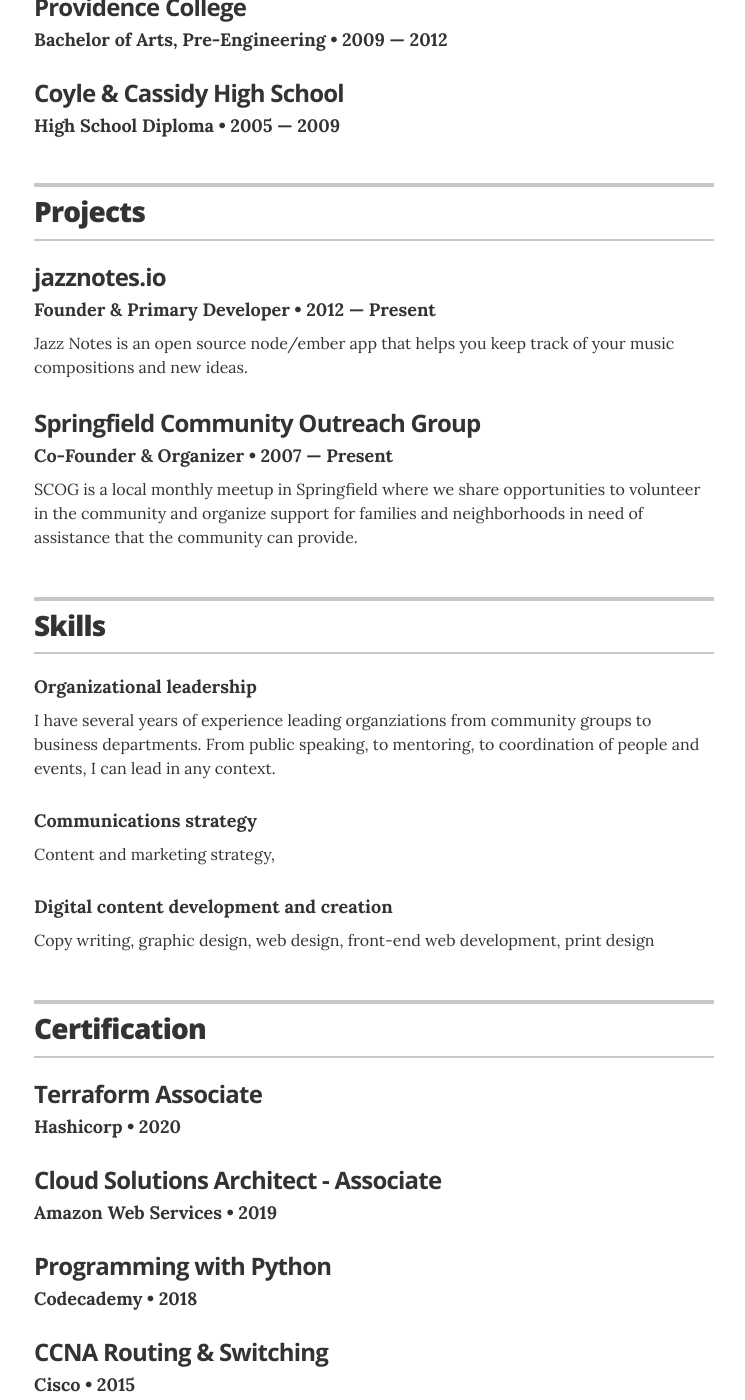
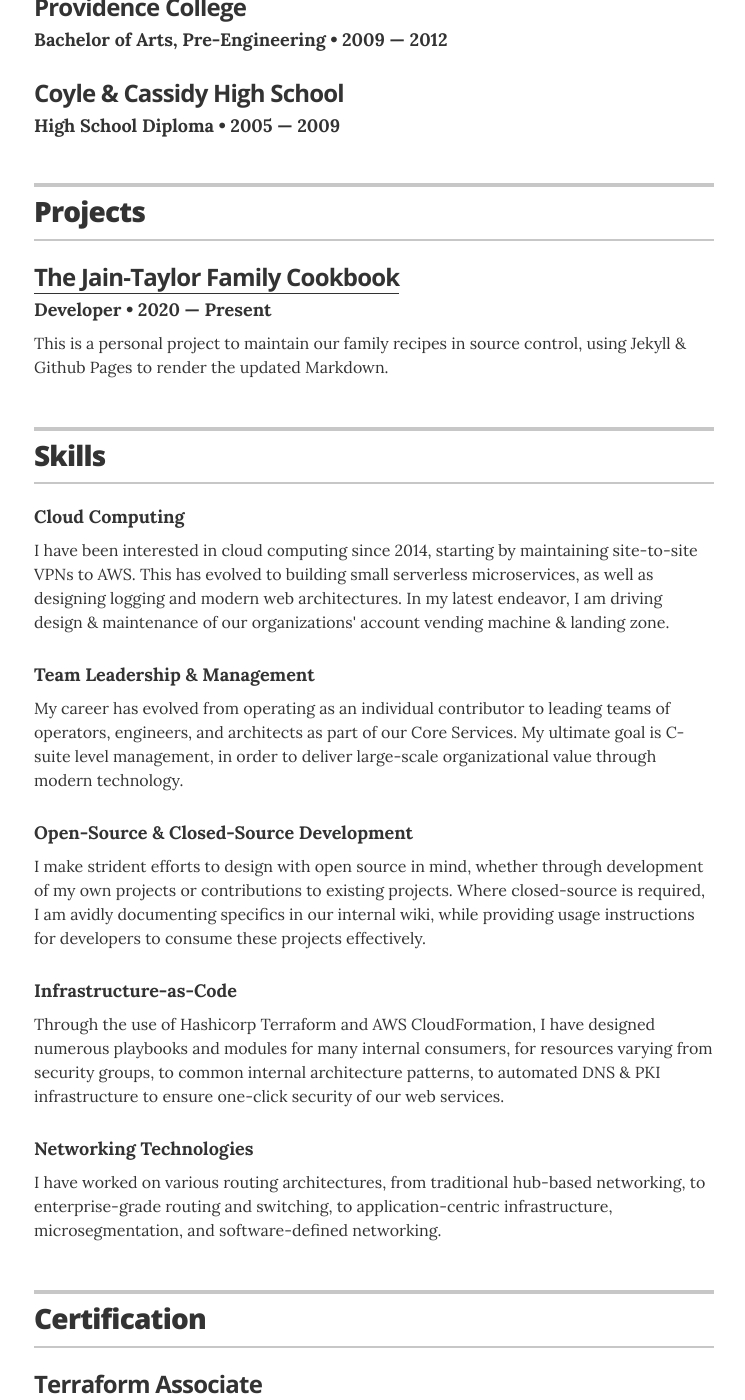
Before and after one commit to patrick-andrew-jain-taylor/resume, a Jekyll site: the page built from index.html, in a window 1280 px wide and 1400 px high, scrolled down 2375 px. Shown: the whole window, without its empty margins (266-1011 px from the left). Built offline with Jekyll 4.4.1, drawn with Linux system fonts in a browser that asks for light colours; some of the changed text lies outside the part shown.

Commit message:
Updating skills & projects.

```diff
--- a/_data/associations.yml
+++ b/_data/associations.yml
@@ -5,6 +5,8 @@
   role: Mentor
   year: 2021
   url: https://www.hackdiversity.com/
+  summary: Hack Diversity is a talent provider of Black & Latinx technologists, supporting underrepresented talent with a yearly fellowship, incubator, and other programs. I am serving as a mentor to one of the 2021 fellows, as well as providing educational opportunities related to cloud technologies.
+
 
 - organization: Habitat for Humanity
   role: Builds coordinator
--- a/_data/interests.yml
+++ b/_data/interests.yml
@@ -1,4 +1,4 @@
 # Interests
-- description: Human rights and world affairs
-- description: Music (baritone saxiphonist)
-- description: Linguistics
+- description: Cloud Technologies and the DevSecOps Framework
+- description: Sustainability and Climate Change Advocacy
+- description: Hiker, Video Gamer, Sports Fan
--- a/_data/projects.yml
+++ b/_data/projects.yml
@@ -1,16 +1,8 @@
 # Projects
-# uncomment the urls if you wish to display them, and add your own URL
 
-# jazznotes.io
-- project: jazznotes.io
-  role: Founder & Primary Developer
-  duration: 2012 &mdash; Present
-  # url: "#"
-  description: Jazz Notes is an open source node/ember app that helps you keep track of your music compositions and new ideas.
-
-# Springfield Community Outreach Group
-- project: Springfield Community Outreach Group
-  role: Co-Founder & Organizer
-  duration: 2007 &mdash; Present
-  # url: "#"
-  description: SCOG is a local monthly meetup in Springfield where we share opportunities to volunteer in the community and organize support for families and neighborhoods in need of assistance that the community can provide.
+# The Jain-Taylor Family Cookbook
+- project: The Jain-Taylor Family Cookbook
+  role: Developer
+  duration: 2020 &mdash; Present
+  url: "https://recipes.jaintaylor.family/"
+  description: This is a personal project to maintain our family recipes in source control, using Jekyll & Github Pages to render the updated Markdown.
--- a/_data/skills.yml
+++ b/_data/skills.yml
@@ -1,12 +1,20 @@
 # Skills
-# Organizational leadership
-- skill: Organizational leadership
-  description: I have several years of experience leading organziations from community groups to business departments. From public speaking, to mentoring, to coordination of people and events, I can lead in any context.
+# Cloud Computing
+- skill: Cloud Computing
+  description: I have been interested in cloud computing since 2014, starting by maintaining site-to-site VPNs to AWS. This has evolved to building small serverless microservices, as well as designing logging and modern web architectures. In my latest endeavor, I am driving design & maintenance of our organizations' account vending machine & landing zone.
 
 # Communications strategy
-- skill: Communications strategy
-  description: Content and marketing strategy,
+- skill: Team Leadership & Management
+  description: My career has evolved from operating as an individual contributor to leading teams of operators, engineers, and architects as part of our Core Services. My ultimate goal is C-suite level management, in order to deliver large-scale organizational value through modern technology.
 
-# Digital content development and creation
-- skill: Digital content development and creation
-  description: Copy writing, graphic design, web design, front-end web development, print design
+# Communications strategy
+- skill: Open-Source & Closed-Source Development
+  description: I make strident efforts to design with open source in mind, whether through development of my own projects or contributions to existing projects. Where closed-source is required, I am avidly documenting specifics in our internal wiki, while providing usage instructions for developers to consume these projects effectively.
+
+# Communications strategy
+- skill: Infrastructure-as-Code
+  description: Through the use of Hashicorp Terraform and AWS CloudFormation, I have designed numerous playbooks and modules for many internal consumers, for resources varying from security groups, to common internal architecture patterns, to automated DNS & PKI infrastructure to ensure one-click security of our web services.
+
+# Communications strategy
+- skill: Networking Technologies
+  description: I have worked on various routing architectures, from traditional hub-based networking, to enterprise-grade routing and switching, to application-centric infrastructure, microsegmentation, and software-defined networking.
```
